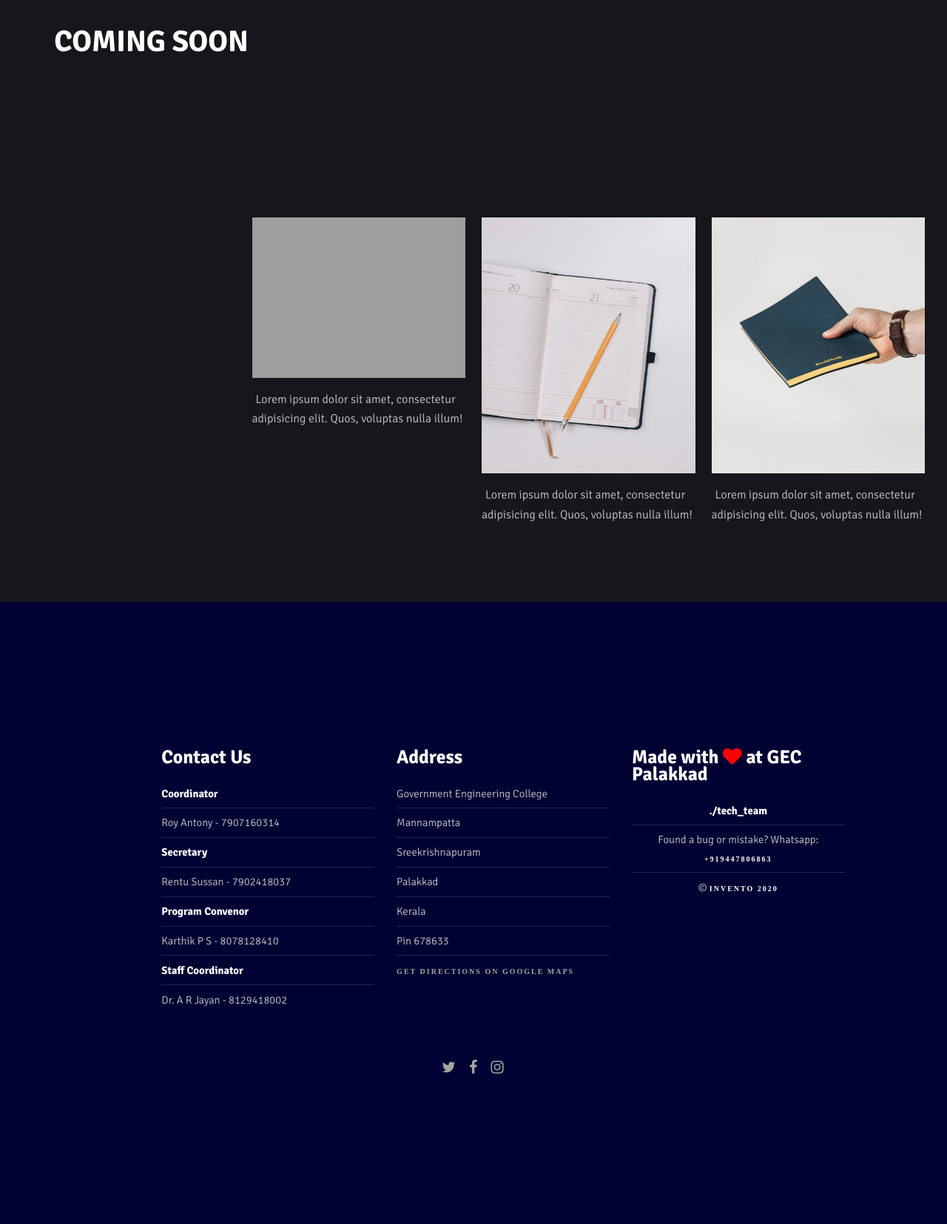
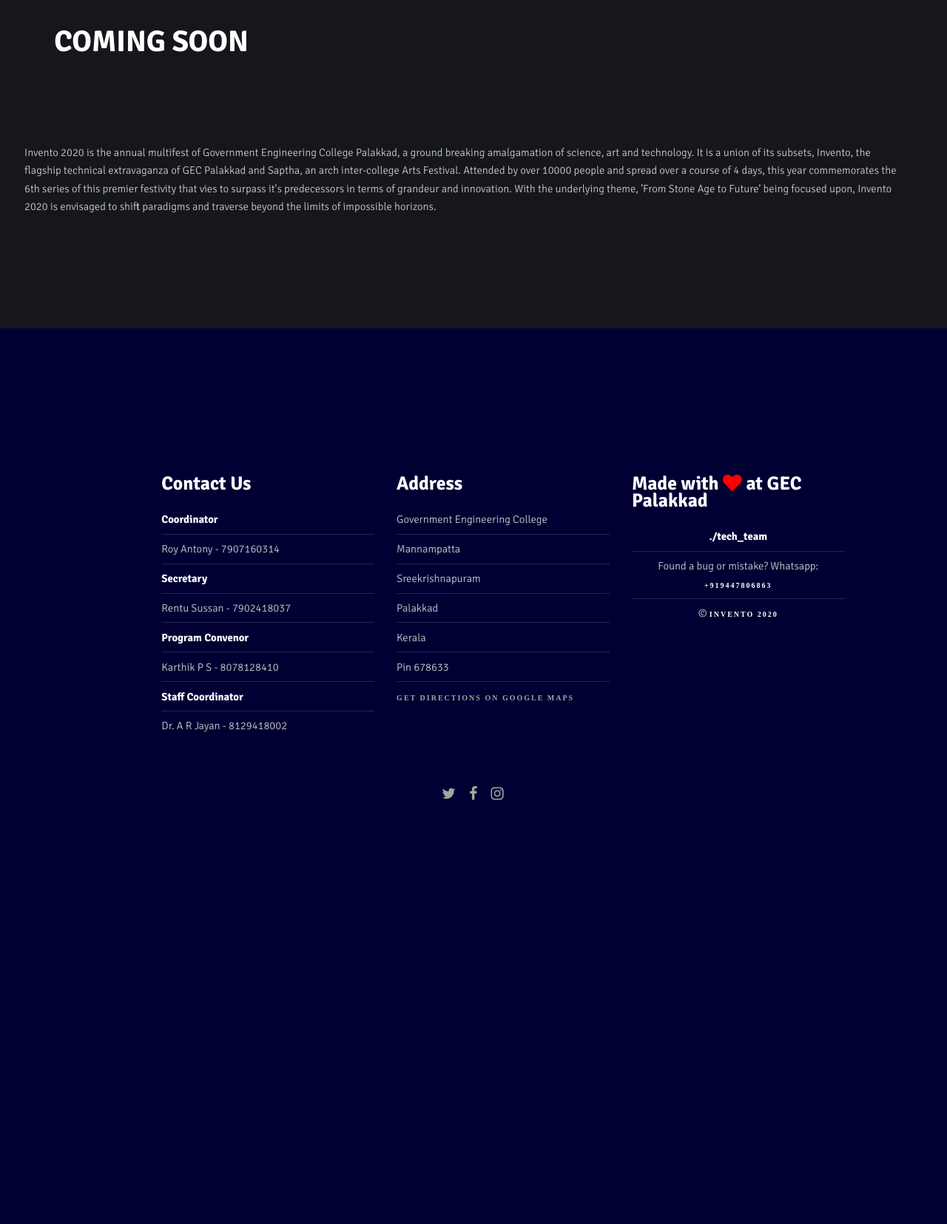
Before and after one commit to farshadkalathingal/invento20, a Django app: template invento18/templates/pages/home.html in a window 1280 px wide. Shown: the part 1065-2720 px from the top of the page at 74% size. After the commit the page ends 2147 px from the top, so only its background shows below. Run offline with Django 3.2, Linux system fonts and the light colour scheme; the template is opened without the code that fills it, so the values that code supplies are empty; some libraries are stand-ins or nearby versions; grey boxes are pictures that could not be loaded.

Commit message:
Added info section

```diff
--- a/invento18/templates/pages/home.html
+++ b/invento18/templates/pages/home.html
@@ -78,30 +78,19 @@
 
             <div class="container-fluid">
                   <div class="row section shop">
-                        <div class="col-lg-8">
-
-                        </div>
-                  </div>
-
-                  <div class="container-fluid">
-                        <div class="row some-cards">
-                              <div class="col-lg-3"></div>
-
-                              <div class="col-lg-3 prod wow fadeInUp" data-wow-delay="0.3s">
-                                    <img src="images/prod-01.jpg" alt="">
-                                    <p id="prod-desc">Lorem ipsum dolor sit amet, consectetur adipisicing elit. Quos, voluptas nulla illum!</p>
-                              </div>
-
-                              <div class="col-lg-3 prod wow fadeInUp" data-wow-delay="0.5s">
-                                    <img src="images/prod-02.jpg" alt="">
-                                    <p id="prod-desc">Lorem ipsum dolor sit amet, consectetur adipisicing elit. Quos, voluptas nulla illum!</p>
-                              </div>
-
-                              <div class="col-lg-3 prod wow fadeInUp" data-wow-delay="0.7s">
-                                    <img src="images/prod-03.jpg" alt="">
-                                    <p id="prod-desc">Lorem ipsum dolor sit amet, consectetur adipisicing elit. Quos, voluptas nulla illum!</p>
-                              </div>
-                        </div>
+                    Invento 2020 is the annual multifest of Government
+Engineering College Palakkad, a ground breaking
+amalgamation of science, art and technology. It is a
+union of its subsets, Invento, the flagship technical
+extravaganza of GEC Palakkad and Saptha, an arch
+inter-college Arts Festival. Attended by over 10000
+people and spread over a course of 4 days, this year
+commemorates the 6th series of this premier festivity
+that vies to surpass it's predecessors in terms of
+grandeur and innovation. With the underlying
+theme, 'From Stone Age to Future' being focused
+upon, Invento 2020 is envisaged to shift paradigms
+and traverse beyond the limits of impossible horizons.
                   </div>
             </div>
 
```
